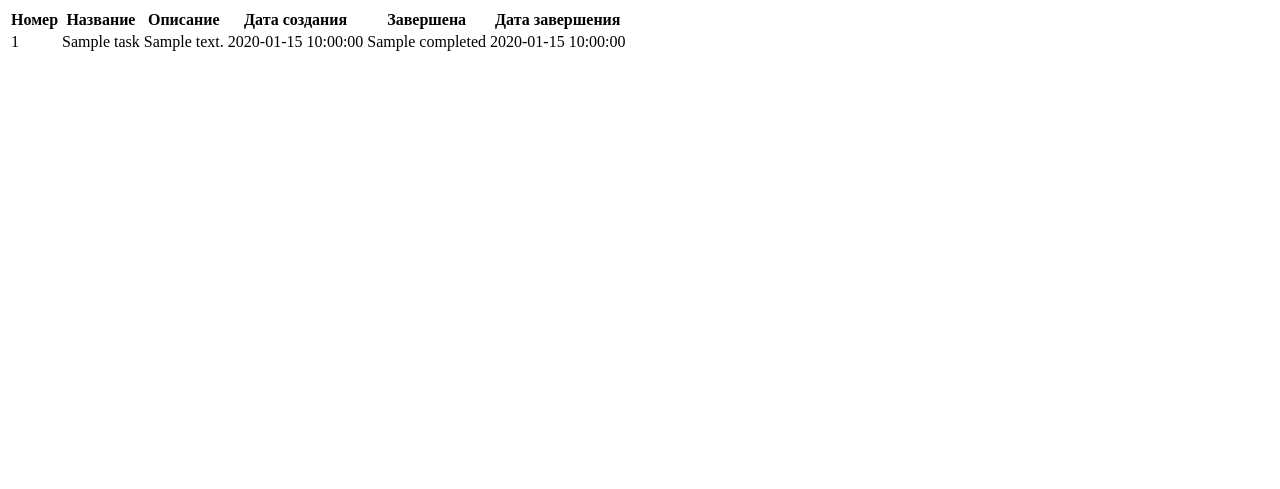
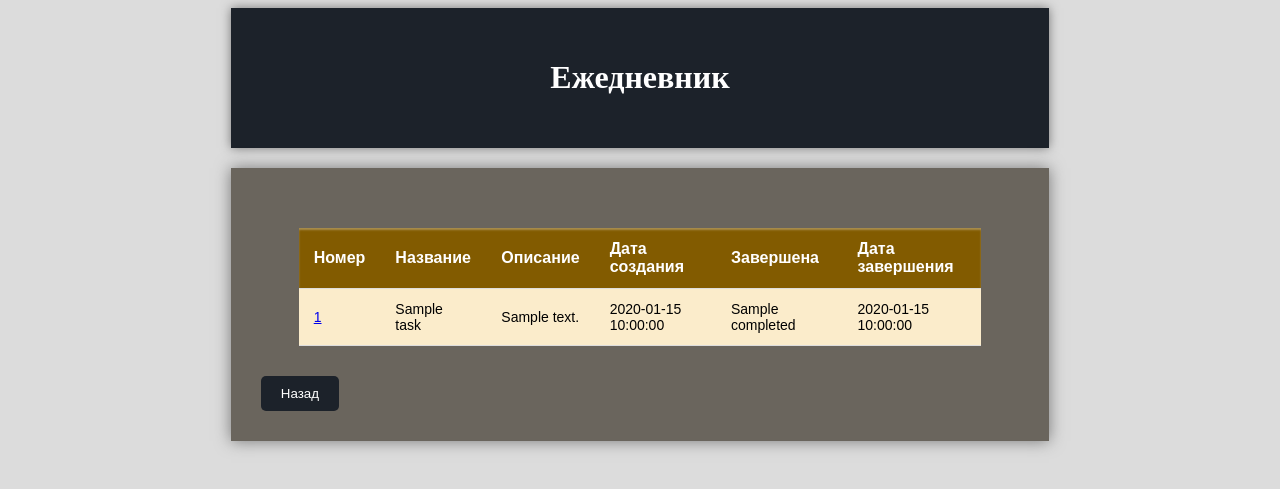
Before and after one commit to MelKatya/daily_journal, a Flask app: template flask-version/templates/tasks.html in a window 1280 px wide. Shown: the top 489 px of the page. Run offline with Flask 3, Linux system fonts and the light colour scheme; the template is opened without the code that fills it: most values are stand-ins (such as "Sample title", 1, 10 or a date in 2020).

Commit message:
add all tasks form

```diff
--- a/flask-version/templates/tasks.html
+++ b/flask-version/templates/tasks.html
@@ -2,10 +2,15 @@
 <html lang="ru">
 <head>
     <meta charset="UTF-8">
-    <title>Title</title>
+    <title>Daily journal</title>
+    <link rel="stylesheet" type="text/css" href="../static/style.css" />
 </head>
 <body>
-        <table>
+    <div class="header">
+          <h1>Ежедневник</h1>
+    </div>
+    <div class="container">
+        <table class="customTable">
             <thead>
                 <tr>
                     <th>Номер</th>
@@ -20,8 +25,9 @@
             <tbody>
             {% for task in tasks %}
                 <tr>
+                    <a href="../tasks/{{ task.id }}"></a>
                     <td>
-                        {{ task.id }}
+                        <a href="../tasks/{{ task.id }}">{{ task.id }} </a>
                     </td>
                     <td>
                         {{ task.name }}
@@ -39,8 +45,10 @@
                         {{ task.completed_at }}
                     </td>
                 </tr>
-            {% endfor %}
-            </tbody>
-        </table>
+                {% endfor %}
+                </tbody>
+            </table>
+        <button onclick="window.location.href='/users/home'"> Назад</button>
+        </div>
 </body>
 </html>
```
